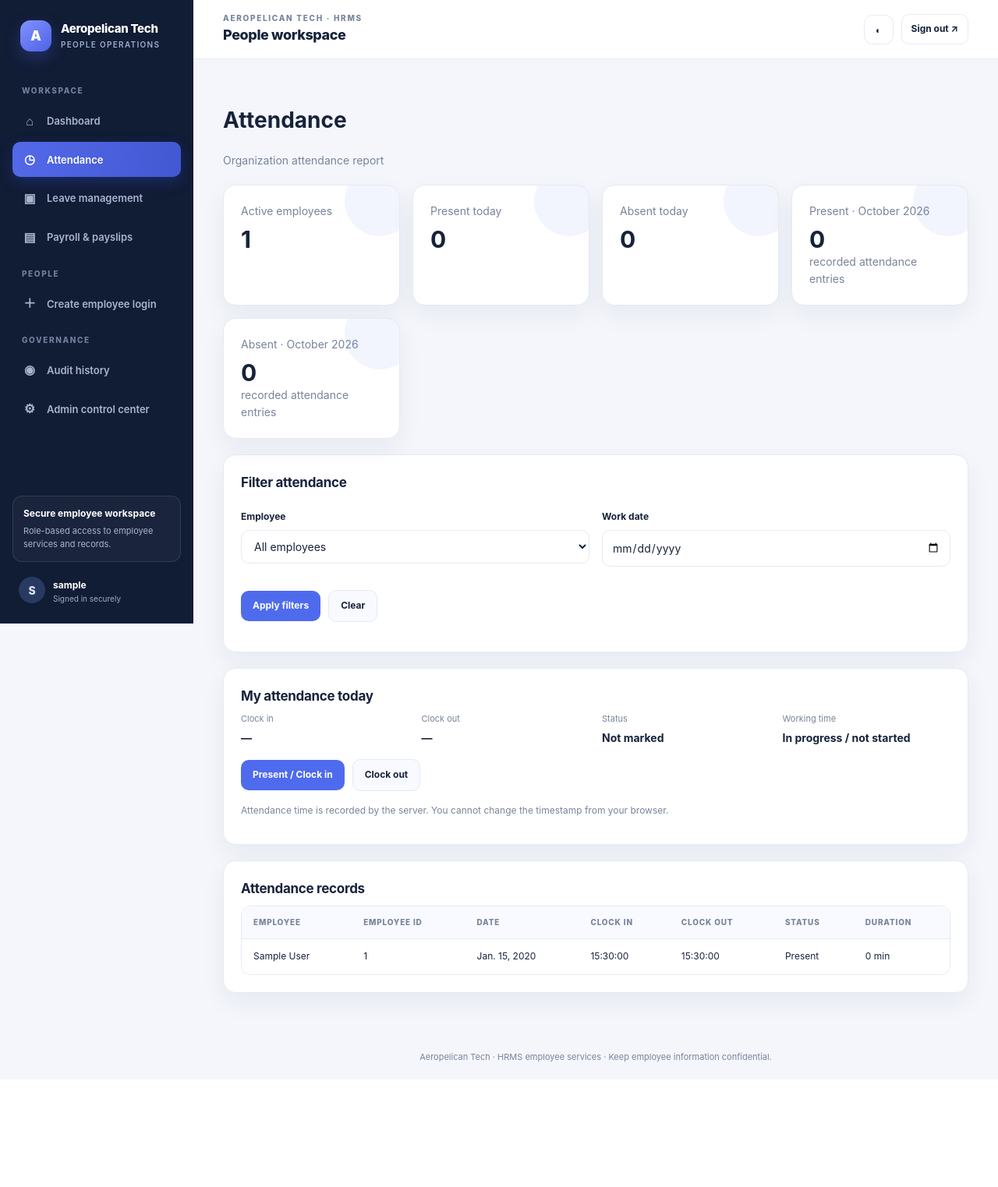
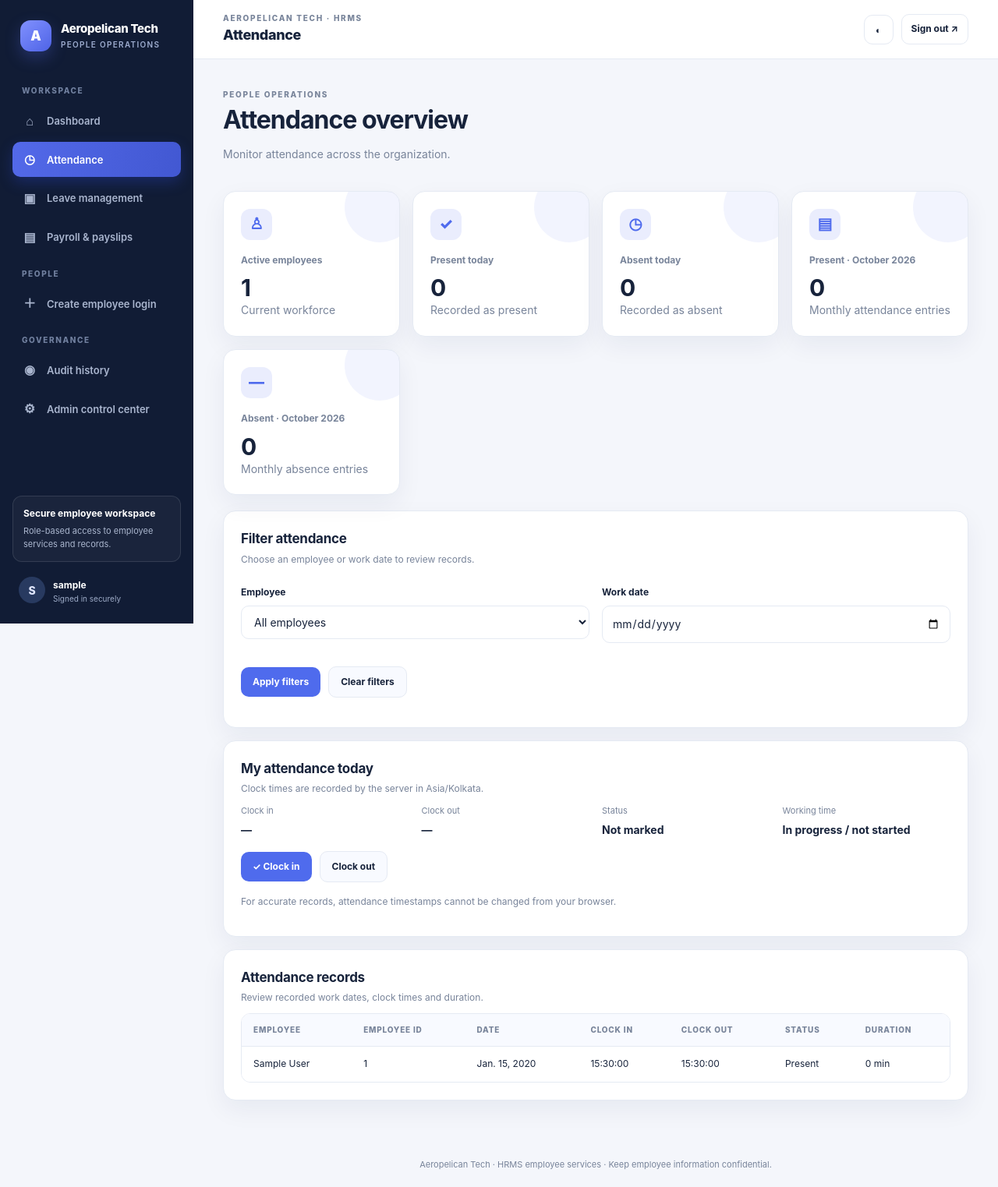
Before and after one commit to chandrasekhart1298/aeropelican, a Django app: page /attendance/ in a window 1280 px wide. Shown: the whole page at 78% size. Before the commit the page ends 1363 px from the top, so only its background shows below. Run offline with Django 5.2, Linux system fonts and the light colour scheme; a user stored in the database is signed in; tables that the repository leaves empty hold one stand-in row (values such as "Sample post").

Commit message:
Polish attendance portal to match HRMS design

```diff
--- a/employees/templates/employees/attendance.html
+++ b/employees/templates/employees/attendance.html
@@ -1,19 +1,25 @@
 {% extends "employees/base.html" %}
-{% block title %}Attendance | AeroPeople{% endblock %}
+{% block title %}Attendance | Aeropelican Tech{% endblock %}
+{% block page_title %}Attendance{% endblock %}
 {% block content %}
-<h1>Attendance</h1>
-<p class="muted">{% if is_admin_hr %}Organization attendance report{% else %}Today's attendance · server time in Asia/Kolkata{% endif %}</p>
+<div class="page-heading">
+  <div>
+    <div class="eyebrow">People operations</div>
+    <h1>Attendance overview</h1>
+    <p class="muted">{% if is_admin_hr %}Monitor attendance across the organization.{% else %}Track your workday and review your attendance history.{% endif %}</p>
+  </div>
+</div>
 
 {% if is_admin_hr %}
-<section class="grid">
-  <div class="stat"><span class="muted">Active employees</span><strong>{{ active_employee_count }}</strong></div>
-  <div class="stat"><span class="muted">Present today</span><strong>{{ daily_present_count }}</strong></div>
-  <div class="stat"><span class="muted">Absent today</span><strong>{{ daily_absent_count }}</strong></div>
-  <div class="stat"><span class="muted">Present · {{ report_month }}</span><strong>{{ monthly_present_count }}</strong><span class="muted">recorded attendance entries</span></div>
-  <div class="stat"><span class="muted">Absent · {{ report_month }}</span><strong>{{ monthly_absent_count }}</strong><span class="muted">recorded attendance entries</span></div>
+<section class="grid dashboard-stats" aria-label="Attendance summary">
+  <div class="stat"><div class="stat-icon">♙</div><span class="stat-label">Active employees</span><strong>{{ active_employee_count }}</strong><span class="muted">Current workforce</span></div>
+  <div class="stat"><div class="stat-icon">✓</div><span class="stat-label">Present today</span><strong>{{ daily_present_count }}</strong><span class="muted">Recorded as present</span></div>
+  <div class="stat"><div class="stat-icon">◷</div><span class="stat-label">Absent today</span><strong>{{ daily_absent_count }}</strong><span class="muted">Recorded as absent</span></div>
+  <div class="stat"><div class="stat-icon">▤</div><span class="stat-label">Present · {{ report_month }}</span><strong>{{ monthly_present_count }}</strong><span class="muted">Monthly attendance entries</span></div>
+  <div class="stat"><div class="stat-icon">—</div><span class="stat-label">Absent · {{ report_month }}</span><strong>{{ monthly_absent_count }}</strong><span class="muted">Monthly absence entries</span></div>
 </section>
 <section class="panel">
-  <h2>Filter attendance</h2>
+  <div class="section-heading" style="margin-top:0"><div><h2>Filter attendance</h2><p class="muted">Choose an employee or work date to review records.</p></div></div>
   <form method="get">
     <div class="detail">
       <div class="field"><label for="employee">Employee</label>
@@ -24,14 +30,14 @@
       </div>
       <div class="field"><label for="date">Work date</label><input id="date" type="date" name="date" value="{{ selected_date }}"></div>
     </div>
-    <div class="actions"><button type="submit">Apply filters</button><a class="btn secondary" href="{% url 'attendance' %}">Clear</a></div>
+    <div class="actions"><button type="submit">Apply filters</button><a class="btn secondary" href="{% url 'attendance' %}">Clear filters</a></div>
   </form>
 </section>
 {% endif %}
 
 {% if employee %}
-<section class="panel" style="margin-top:20px">
-  <h2>My attendance today</h2>
+<section class="panel">
+  <div class="section-heading" style="margin-top:0"><div><h2>My attendance today</h2><p class="muted">Clock times are recorded by the server in Asia/Kolkata.</p></div></div>
   <div class="detail">
     <div><small>Clock in</small><strong>{% if record and record.clock_in %}{{ record.clock_in|date:"H:i:s" }}{% else %}—{% endif %}</strong></div>
     <div><small>Clock out</small><strong>{% if record and record.clock_out %}{{ record.clock_out|date:"H:i:s" }}{% else %}—{% endif %}</strong></div>
@@ -39,17 +45,17 @@
     <div><small>Working time</small><strong>{% if record and record.duration_minutes != None %}{{ record.duration_minutes }} minutes{% else %}In progress / not started{% endif %}</strong></div>
   </div>
   <div class="actions">
-    <form method="post" action="{% url 'clock_in' %}">{% csrf_token %}<button type="submit" {% if record and record.clock_in %}disabled{% endif %}>Present / Clock in</button></form>
+    <form method="post" action="{% url 'clock_in' %}">{% csrf_token %}<button type="submit" {% if record and record.clock_in %}disabled{% endif %}>✓ Clock in</button></form>
     <form method="post" action="{% url 'clock_out' %}">{% csrf_token %}<button class="secondary" type="submit" {% if not record or not record.clock_in or record.clock_out %}disabled{% endif %}>Clock out</button></form>
   </div>
-  <p class="muted">Attendance time is recorded by the server. You cannot change the timestamp from your browser.</p>
+  <p class="muted">For accurate records, attendance timestamps cannot be changed from your browser.</p>
 </section>
 {% elif is_admin_hr %}
-<p class="notice">You are viewing the administrator report. To mark attendance, sign in with a linked employee account.</p>
+<div class="notice">Administrator view: sign in with a linked employee account to mark personal attendance.</div>
 {% endif %}
 
-<section class="panel" style="margin-top:20px">
-  <h2>{% if is_admin_hr %}Attendance records{% else %}My attendance history{% endif %}</h2>
+<section class="panel">
+  <div class="section-heading" style="margin-top:0"><div><h2>{% if is_admin_hr %}Attendance records{% else %}My attendance history{% endif %}</h2><p class="muted">Review recorded work dates, clock times and duration.</p></div></div>
   <div class="table-wrap"><table>
     <thead><tr>{% if is_admin_hr %}<th>Employee</th><th>Employee ID</th>{% endif %}<th>Date</th><th>Clock in</th><th>Clock out</th><th>Status</th><th>Duration</th></tr></thead>
     <tbody>
@@ -59,7 +65,7 @@
         <td>{{ row.work_date }}</td><td>{{ row.clock_in|date:"H:i:s"|default:"—" }}</td><td>{{ row.clock_out|date:"H:i:s"|default:"—" }}</td><td>{{ row.get_status_display }}</td>
         <td>{% if row.duration_minutes != None %}{{ row.duration_minutes }} min{% else %}—{% endif %}</td>
       </tr>
-      {% empty %}<tr><td colspan="{% if is_admin_hr %}7{% else %}5{% endif %}">No attendance records found.</td></tr>{% endfor %}
+      {% empty %}<tr><td colspan="{% if is_admin_hr %}7{% else %}5{% endif %}" style="padding:30px;text-align:center"><strong>No attendance records yet</strong><br><span class="muted">Records will appear here when attendance is marked.</span></td></tr>{% endfor %}
     </tbody>
   </table></div>
 </section>
```
